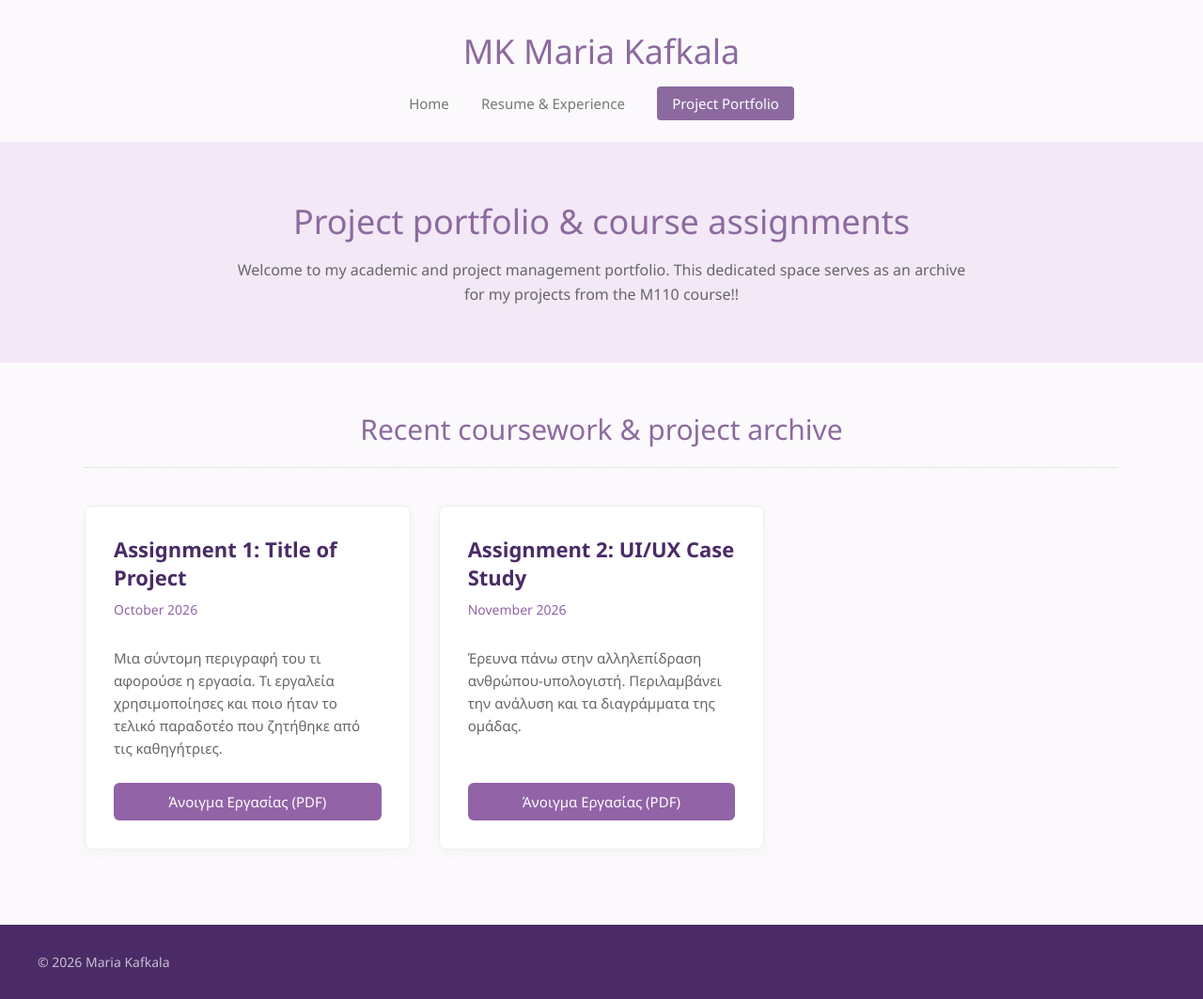
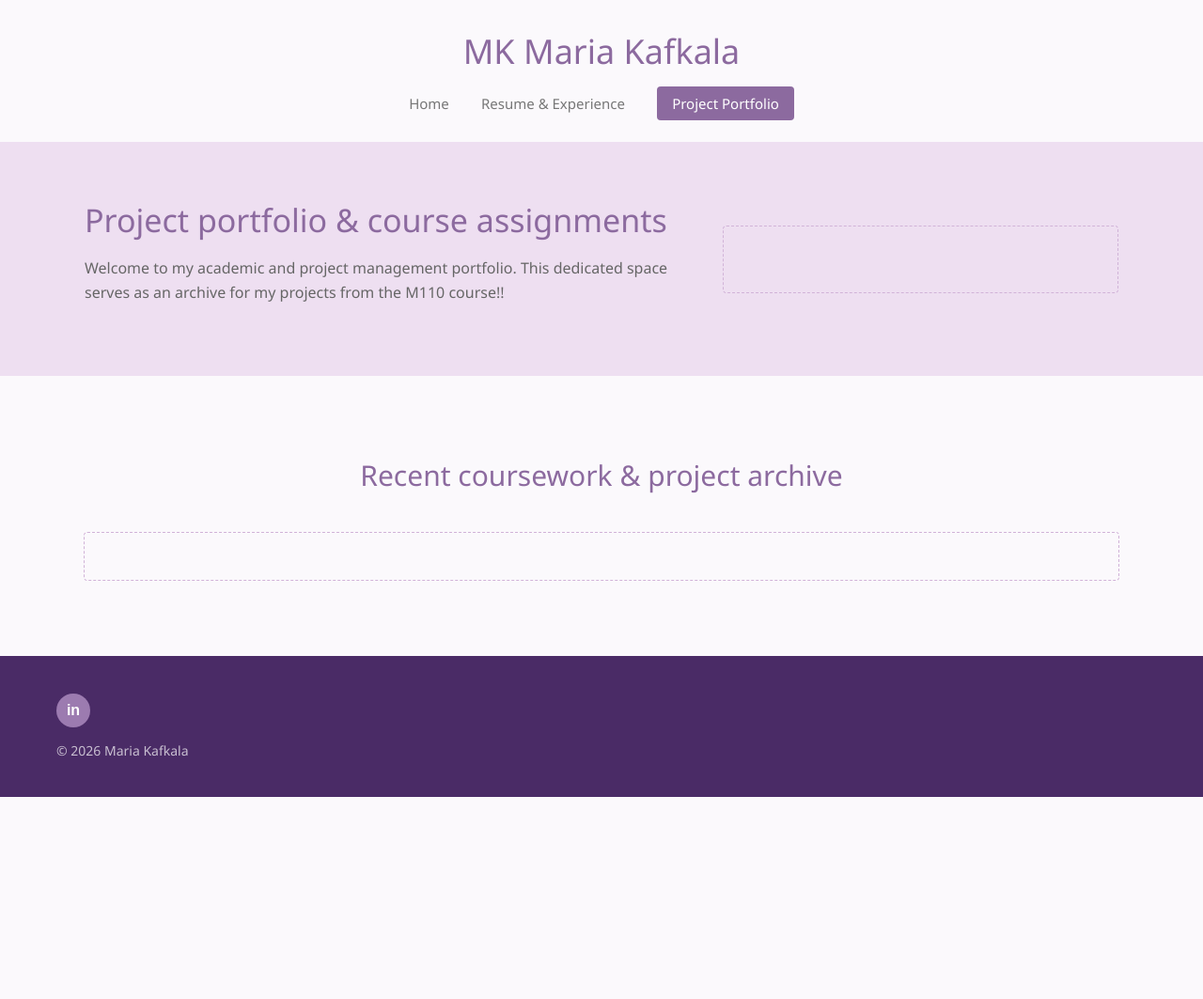
Before and after one commit to MariaKafkala/mariakafkala.github.io, a plain HTML site: page portofolio.html in a window 1280 px wide. Shown: the whole page at 94% size. After the commit the page ends 848 px from the top, so only its background shows below. Drawn offline with Linux system fonts and the light colour scheme.

Commit message:
Update portofolio.html

```diff
--- a/portofolio.html
+++ b/portofolio.html
@@ -6,118 +6,129 @@
     <title>Maria Kafkala - Project Portfolio</title>
     <style>
         /* Βασικές Ρυθμίσεις */
-        body { margin: 0; font-family: 'Segoe UI', Tahoma, Geneva, Verdana, sans-serif; background-color: #fbf9fc; }
-        header { text-align: center; padding: 30px 20px; background-color: #fbf9fc; }
-        .logo { font-size: 36px; color: #8c6a9f; font-weight: 400; margin-bottom: 20px; }
-        nav a { text-decoration: none; color: #777; margin: 0 15px; font-size: 15px; }
-        nav a.active { background-color: #8c6a9f; color: white; padding: 8px 16px; border-radius: 4px; }
+        body {
+            margin: 0;
+            font-family: 'Segoe UI', Tahoma, Geneva, Verdana, sans-serif;
+            background-color: #fbf9fc;
+        }
 
-        /* Banner Εισαγωγής */
+        /* Header & Μενού */
+        header {
+            text-align: center;
+            padding: 30px 20px;
+            background-color: #fbf9fc;
+        }
+        .logo {
+            font-size: 36px;
+            color: #8c6a9f;
+            font-weight: 400;
+            margin-bottom: 20px;
+        }
+        nav a {
+            text-decoration: none;
+            color: #777;
+            margin: 0 15px;
+            font-size: 15px;
+        }
+        nav a.active {
+            background-color: #8c6a9f;
+            color: white;
+            padding: 8px 16px;
+            border-radius: 4px;
+        }
+
+        /* Banner Εισαγωγής με το κενό κουτί δεξιά */
         .portfolio-banner {
-            background-color: #f2e8f6;
+            background-color: #eedff1; /* Ανοιχτό ροζ-μωβ ακριβώς όπως στην εικόνα */
             padding: 60px 20px;
-            text-align: center;
-            margin-bottom: 50px;
         }
-        .portfolio-banner h1 {
+        .banner-container {
+            display: flex;
+            max-width: 1100px;
+            margin: 0 auto;
+            align-items: center;
+            gap: 50px;
+        }
+        .banner-text {
+            flex: 1.5;
+            text-align: left;
+        }
+        .banner-text h1 {
             color: #8c6a9f;
-            font-size: 36px;
+            font-size: 34px;
             font-weight: 400;
             margin-top: 0;
             margin-bottom: 15px;
         }
-        .portfolio-banner p {
+        .banner-text p {
             color: #666;
             font-size: 16px;
-            max-width: 800px;
-            margin: 0 auto;
             line-height: 1.6;
         }
+        /* Το μικρό διακεκομμένο κουτί */
+        .empty-box-small {
+            flex: 1;
+            border: 1px dashed #d1b3d8;
+            height: 70px;
+            border-radius: 4px;
+            background-color: transparent;
+        }
 
-        /* Ενότητα Αρχείου Εργασιών */
+        /* Ενότητα Αρχείου Εργασιών (Λευκή σελίδα) */
         .archive-section {
-            max-width: 1100px;
-            margin: 0 auto 80px;
-            padding: 0 20px;
+            padding: 60px 20px 80px;
+            text-align: center;
+            background-color: #fbf9fc;
         }
         .archive-section h2 {
             color: #8c6a9f;
             font-size: 30px;
             font-weight: 400;
-            text-align: center;
             margin-bottom: 40px;
-            border-bottom: 1px dotted #ccc;
-            padding-bottom: 20px;
+        }
+        /* Το μεγάλο, οριζόντιο διακεκομμένο κουτί */
+        .empty-box-large {
+            max-width: 1100px;
+            margin: 0 auto;
+            border: 1px dashed #d1b3d8;
+            height: 50px;
+            border-radius: 4px;
+            background-color: transparent;
         }
 
-        /* Πλέγμα (Grid) για τις κάρτες των εργασιών */
-        .assignments-grid {
-            display: grid;
-            grid-template-columns: repeat(auto-fill, minmax(320px, 1fr));
-            gap: 30px;
-        }
-
-        /* Κάρτα Εργασίας */
-        .assignment-card {
-            background-color: white;
-            border: 1px solid #eee;
-            border-radius: 8px;
-            padding: 30px;
-            box-shadow: 0 4px 15px rgba(0,0,0,0.03);
-            transition: transform 0.2s, box-shadow 0.2s;
-            display: flex;
-            flex-direction: column;
-        }
-        .assignment-card:hover {
-            transform: translateY(-5px);
-            box-shadow: 0 8px 25px rgba(0,0,0,0.08);
-        }
-        .assignment-card h3 {
-            color: #4a2b66;
-            margin-top: 0;
-            font-size: 22px;
-            margin-bottom: 10px;
-        }
-        .assignment-card .date {
-            color: #9263a6;
-            font-size: 14px;
-            font-weight: 500;
-            margin-bottom: 15px;
-            display: block;
-        }
-        .assignment-card p {
-            color: #666;
-            font-size: 15px;
-            line-height: 1.6;
-            margin-bottom: 25px;
-            flex-grow: 1; /* Σπρώχνει το κουμπί πάντα στο κάτω μέρος */
-        }
-        .btn-download {
-            display: inline-block;
-            background-color: #9263a6;
-            color: white;
-            padding: 10px 20px;
-            text-align: center;
-            text-decoration: none;
-            border-radius: 6px;
-            font-size: 15px;
-            font-weight: 500;
-            transition: 0.3s;
-        }
-        .btn-download:hover {
-            background-color: #7a508f;
-        }
-
-        /* Footer */
+        /* Footer (Όπως στην 5η εικόνα) */
         footer {
             background-color: #4a2b66;
             color: rgba(255, 255, 255, 0.7);
-            text-align: left;
-            padding: 30px 40px;
+            padding: 40px 60px;
             font-size: 14px;
             display: flex;
             justify-content: space-between;
+            align-items: flex-end;
+        }
+        .footer-left {
+            display: flex;
+            flex-direction: column;
+            gap: 15px;
+        }
+        /* Το κυκλικό εικονίδιο του LinkedIn */
+        .linkedin-icon {
+            width: 36px;
+            height: 36px;
+            background-color: #9c7bb0;
+            color: white;
+            border-radius: 50%;
+            display: flex;
             align-items: center;
+            justify-content: center;
+            text-decoration: none;
+            font-weight: bold;
+            font-size: 16px;
+            font-family: Arial, sans-serif;
+            transition: 0.3s;
+        }
+        .linkedin-icon:hover {
+            background-color: #8c6a9f;
         }
     </style>
 </head>
@@ -133,38 +144,28 @@
     </header>
 
     <section class="portfolio-banner">
-        <h1>Project portfolio & course assignments</h1>
-        <p>Welcome to my academic and project management portfolio. This dedicated space serves as an archive for my projects from the M110 course!!</p>
+        <div class="banner-container">
+            <div class="banner-text">
+                <h1>Project portfolio & course assignments</h1>
+                <p>Welcome to my academic and project management portfolio. This dedicated space serves as an archive for my projects from the M110 course!!</p>
+            </div>
+            <!-- Το κενό διακεκομμένο πλαίσιο στα δεξιά (έτοιμο για μελλοντική χρήση) -->
+            <div class="empty-box-small"></div>
+        </div>
     </section>
 
     <section class="archive-section">
         <h2>Recent coursework & project archive</h2>
-
-        <div class="assignments-grid">
-
-            <!-- ====== ΑΡΧΗ ΕΡΓΑΣΙΑΣ (Αντίγραψε αυτό το κομμάτι κάθε φορά) ====== -->
-            <div class="assignment-card">
-                <h3>Assignment 1: Title of Project</h3>
-                <span class="date">October 2026</span>
-                <p>Μια σύντομη περιγραφή του τι αφορούσε η εργασία. Τι εργαλεία χρησιμοποίησες και ποιο ήταν το τελικό παραδοτέο που ζητήθηκε από τις καθηγήτριες.</p>
-                <!-- Βάλε το όνομα του PDF της εργασίας στο href -->
-                <a href="onoma_ergasias_1.pdf" target="_blank" class="btn-download">Άνοιγμα Εργασίας (PDF)</a>
-            </div>
-            <!-- ====== ΤΕΛΟΣ ΕΡΓΑΣΙΑΣ ====== -->
-
-            <!-- Παράδειγμα 2ης Κάρτας για να δεις πώς φαίνονται δίπλα-δίπλα -->
-            <div class="assignment-card">
-                <h3>Assignment 2: UI/UX Case Study</h3>
-                <span class="date">November 2026</span>
-                <p>Έρευνα πάνω στην αλληλεπίδραση ανθρώπου-υπολογιστή. Περιλαμβάνει την ανάλυση και τα διαγράμματα της ομάδας.</p>
-                <a href="#" target="_blank" class="btn-download">Άνοιγμα Εργασίας (PDF)</a>
-            </div>
-
-        </div>
+        <!-- Το μακρόστενο διακεκομμένο πλαίσιο από κάτω -->
+        <div class="empty-box-large"></div>
     </section>
 
     <footer>
-        <div>© 2026 Maria Kafkala</div>
+        <div class="footer-left">
+            <!-- Εικονίδιο LinkedIn (κυκλικό, "in") -->
+            <a href="https://www.linkedin.com/in/maria-kafkala" target="_blank" class="linkedin-icon">in</a>
+            <span>© 2026 Maria Kafkala</span>
+        </div>
     </footer>
 
 </body>
```
